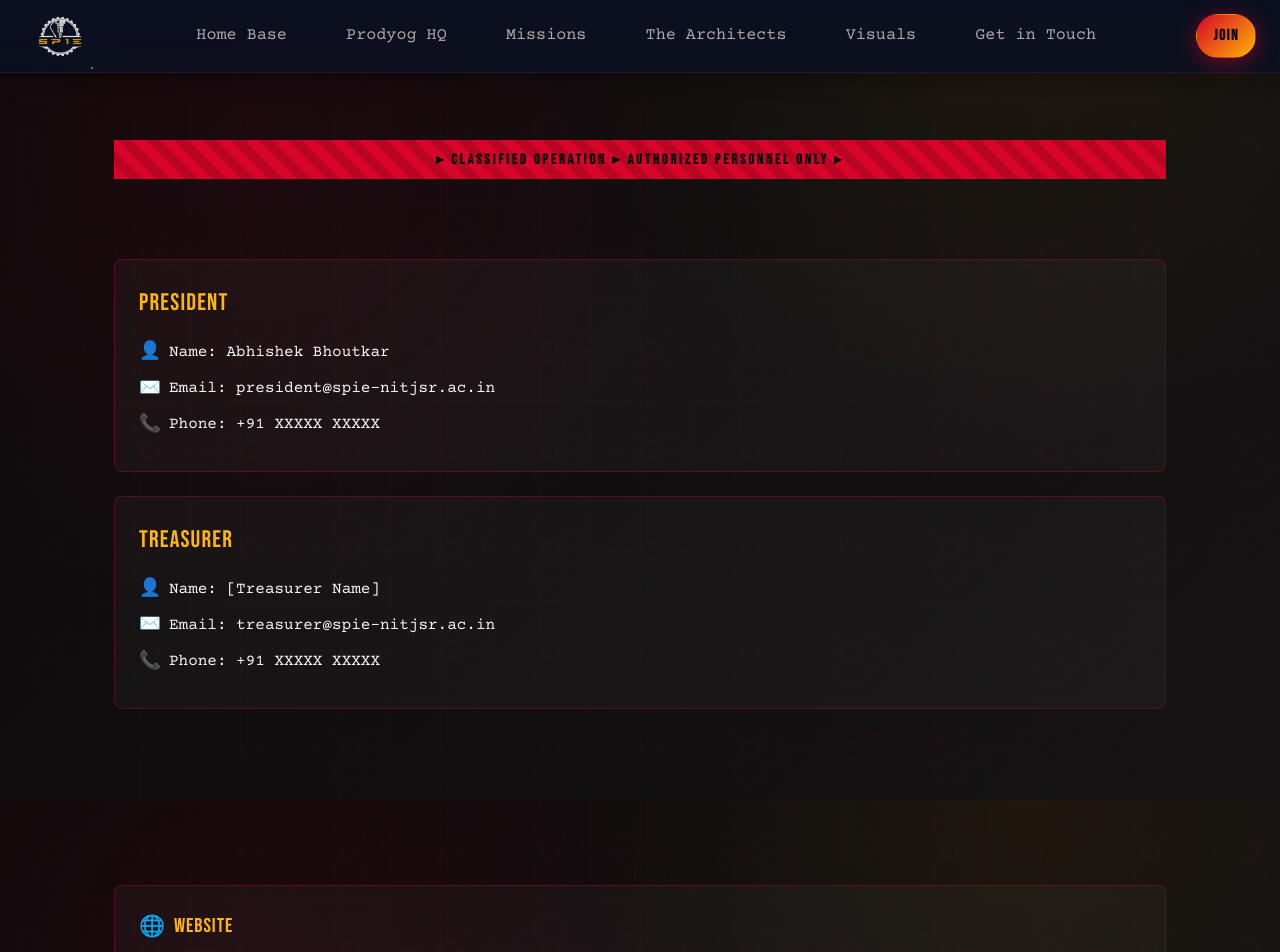
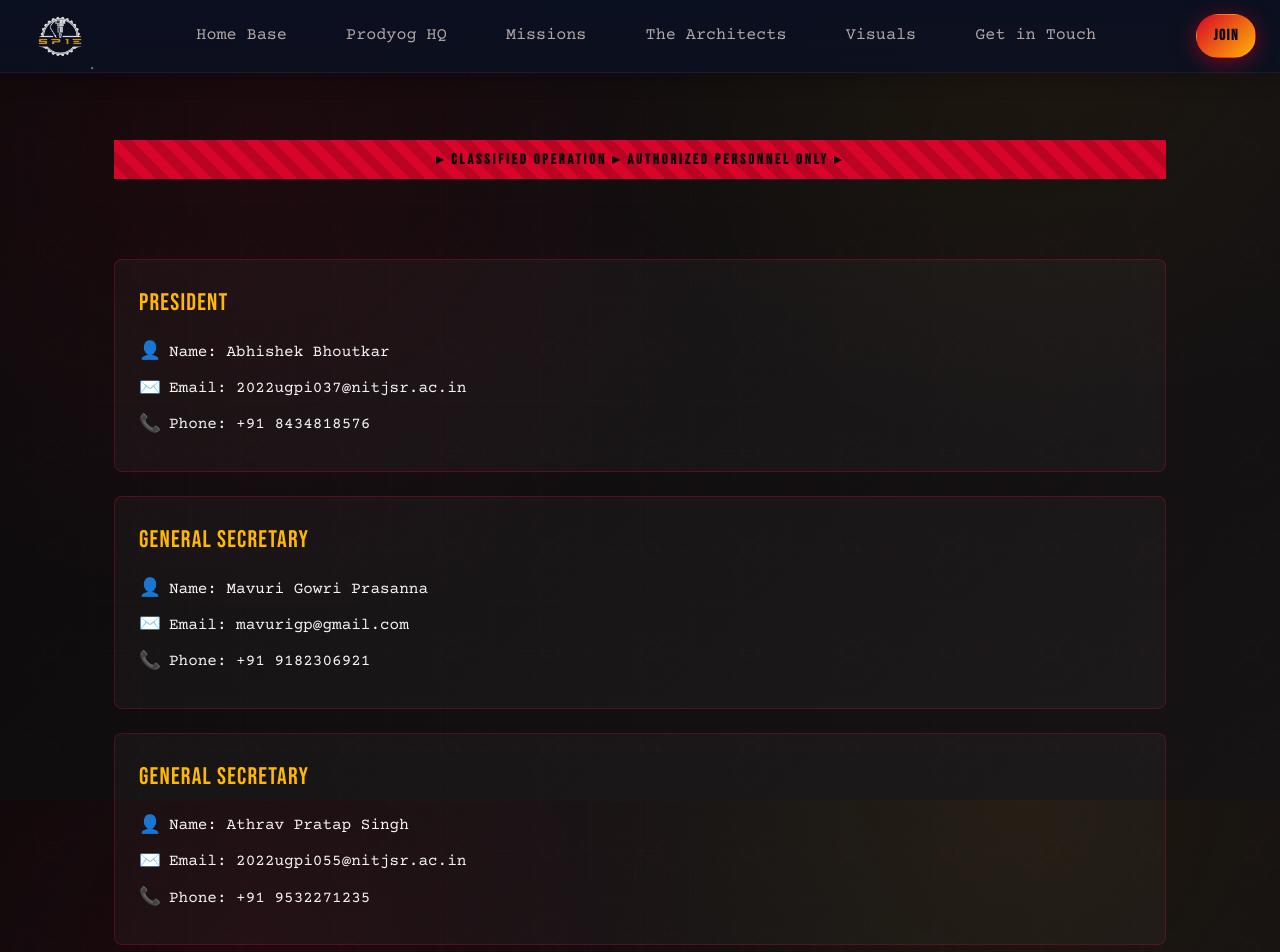
Before and after one commit to vishal-tiwari-1971/SPIE-26, a Next.js app: page /contact in a window 1280 px wide. Shown: the top 952 px of the page. Built offline with nearby package versions, Linux system fonts and the light colour scheme; no server answers.

Commit message:
accurate details

```diff
--- a/src/app/(with-navbar)/contact/page.jsx
+++ b/src/app/(with-navbar)/contact/page.jsx
@@ -27,11 +27,47 @@ export default function ContactPage() {
             </p>
             <p className="contact-info">
               <span className="contact-icon">✉️</span>
-              Email: president@spie-nitjsr.ac.in
+              Email: 2022ugpi037@nitjsr.ac.in
             </p>
             <p className="contact-info">
               <span className="contact-icon">📞</span>
-              Phone: +91 XXXXX XXXXX
+              Phone: +91 8434818576
+            </p>
+          </div>
+        </div>
+
+         <div className="contact-box">
+          <div className="contact-person">
+            <h3 className="contact-name">General Secretary</h3>
+            <p className="contact-info">
+              <span className="contact-icon">👤</span>
+              Name: Mavuri Gowri Prasanna
+            </p>
+            <p className="contact-info">
+              <span className="contact-icon">✉️</span>
+              Email: mavurigp@gmail.com
+            </p>
+            <p className="contact-info">
+              <span className="contact-icon">📞</span>
+              Phone: +91  9182306921
+            </p>
+          </div>
+        </div>
+
+         <div className="contact-box">
+          <div className="contact-person">
+            <h3 className="contact-name">General Secretary</h3>
+            <p className="contact-info">
+              <span className="contact-icon">👤</span>
+              Name: Athrav Pratap Singh
+            </p>
+            <p className="contact-info">
+              <span className="contact-icon">✉️</span>
+              Email: 2022ugpi055@nitjsr.ac.in
+            </p>
+            <p className="contact-info">
+              <span className="contact-icon">📞</span>
+              Phone: +91 9532271235
             </p>
           </div>
         </div>
@@ -41,15 +77,15 @@ export default function ContactPage() {
             <h3 className="contact-name">Treasurer</h3>
             <p className="contact-info">
               <span className="contact-icon">👤</span>
-              Name: [Treasurer Name]
+              Name: Ankit Oraon
             </p>
             <p className="contact-info">
               <span className="contact-icon">✉️</span>
-              Email: treasurer@spie-nitjsr.ac.in
+              Email: ankitoraon75419608@gmail.com
             </p>
             <p className="contact-info">
               <span className="contact-icon">📞</span>
-              Phone: +91 XXXXX XXXXX
+              Phone: +91 6203281703
             </p>
           </div>
         </div>
```
